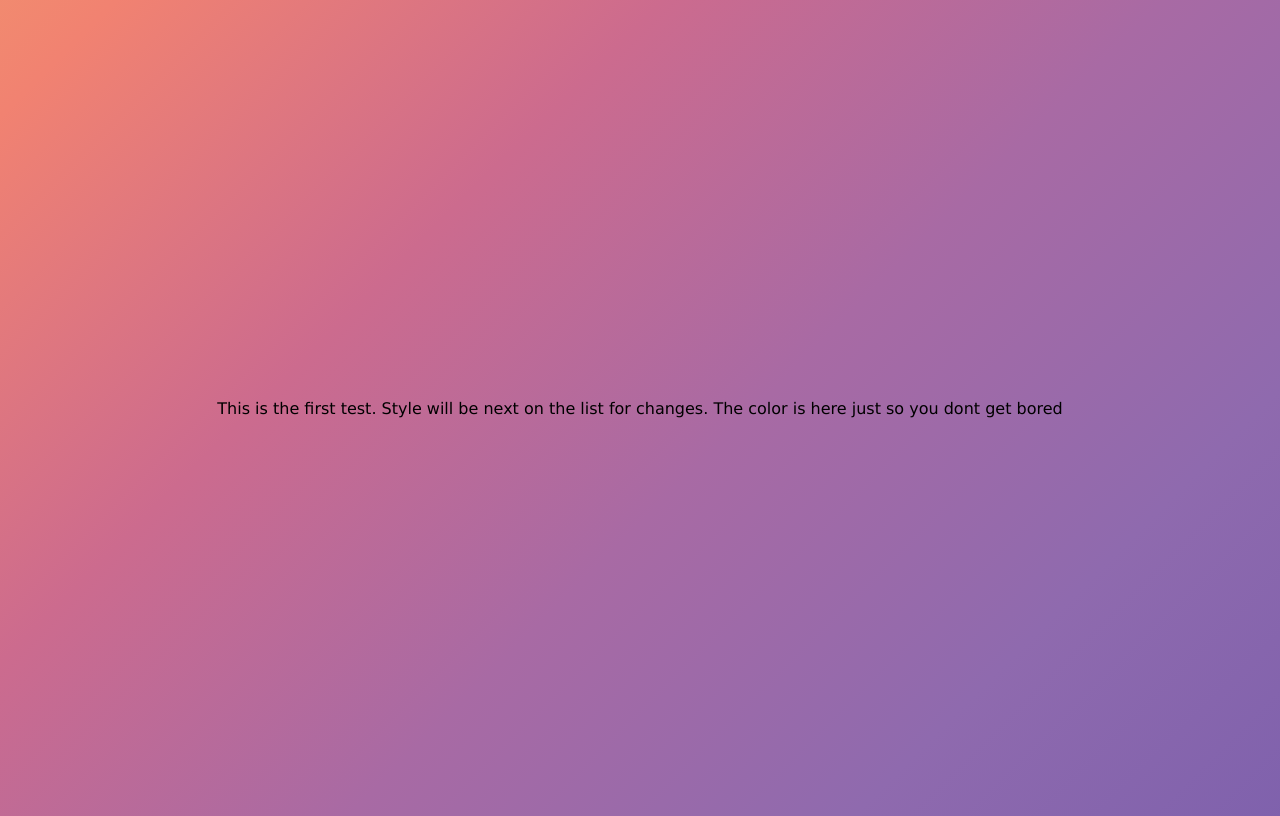
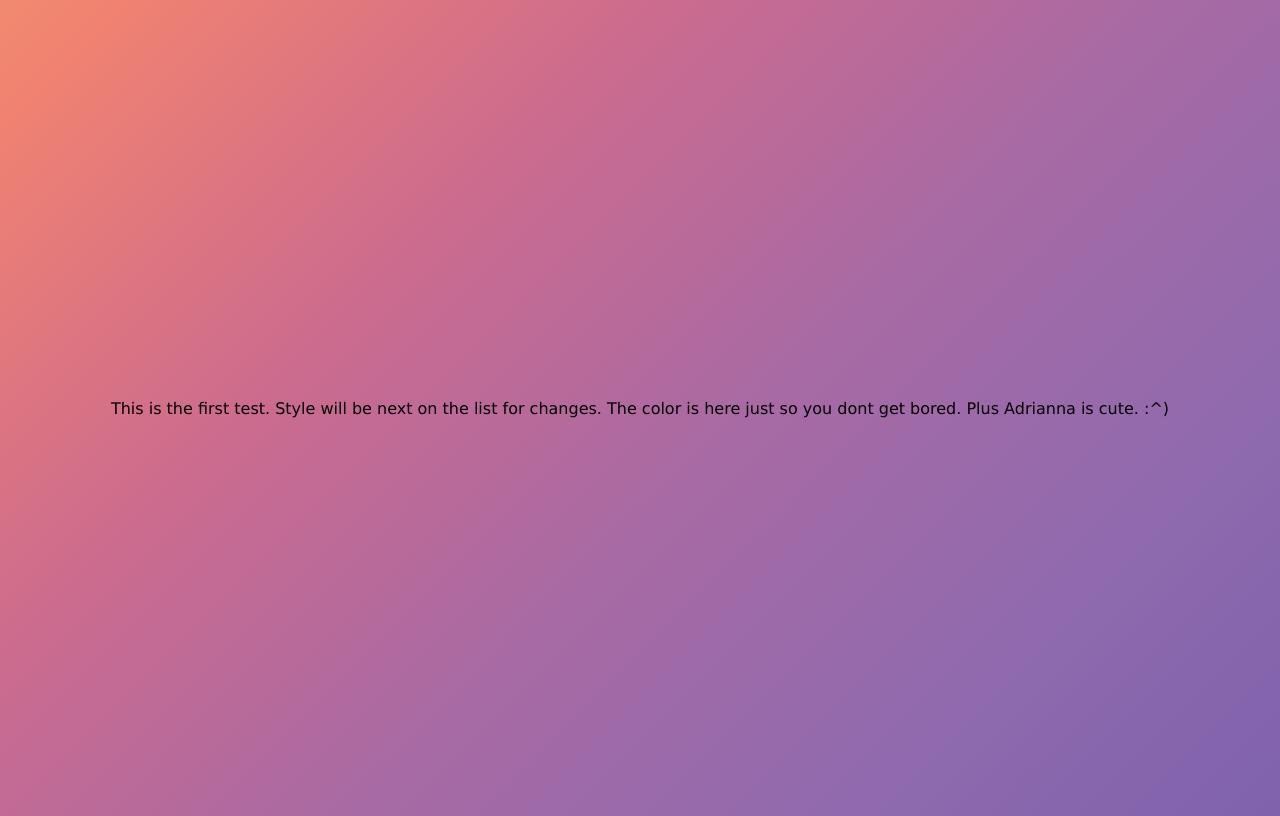
Before and after one commit to bclutter455/bclutter455.github.io, a plain HTML site: page index.html in a window 1280 px wide. Drawn offline with Linux system fonts and the light colour scheme.

Commit message:
Update index.html

```diff
--- a/index.html
+++ b/index.html
@@ -4,6 +4,6 @@
 <body>
 <h1></h1>
 <p>This is the first test. Style will be next on the list for
-changes. The color is here just so you dont get bored</p>
+changes. The color is here just so you dont get bored. Plus Adrianna is cute. :^)</p>
 </body>
 </html>
```
